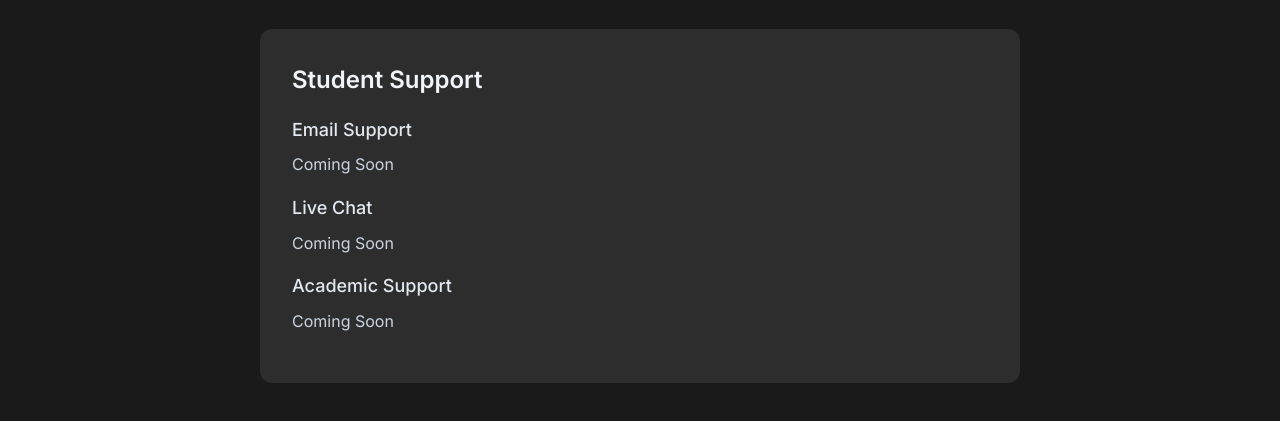
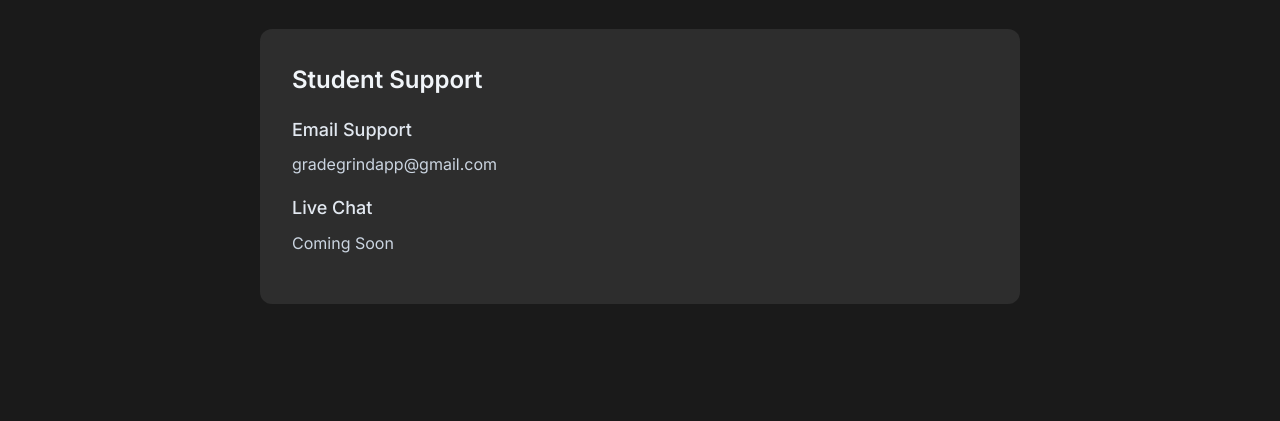
Before and after one commit to ryancrummer/healthyai-site, a plain HTML site: page gradegrind-support.html in a window 1280 px wide. Shown: the part 223-644 px from the top of the page. Drawn offline with Linux system fonts and the light colour scheme.

Commit message:
Update gradegrind-support.html

```diff
--- a/gradegrind-support.html
+++ b/gradegrind-support.html
@@ -112,14 +112,10 @@
         <h2>Student Support</h2>
         <div>
           <h3>Email Support</h3>
-          <p>Coming Soon</p>
+          <p>gradegrindapp@gmail.com</p>
         </div>
         <div>
           <h3>Live Chat</h3>
-          <p>Coming Soon</p>
-        </div>
-        <div>
-          <h3>Academic Support</h3>
           <p>Coming Soon</p>
         </div>
       </div>
```
